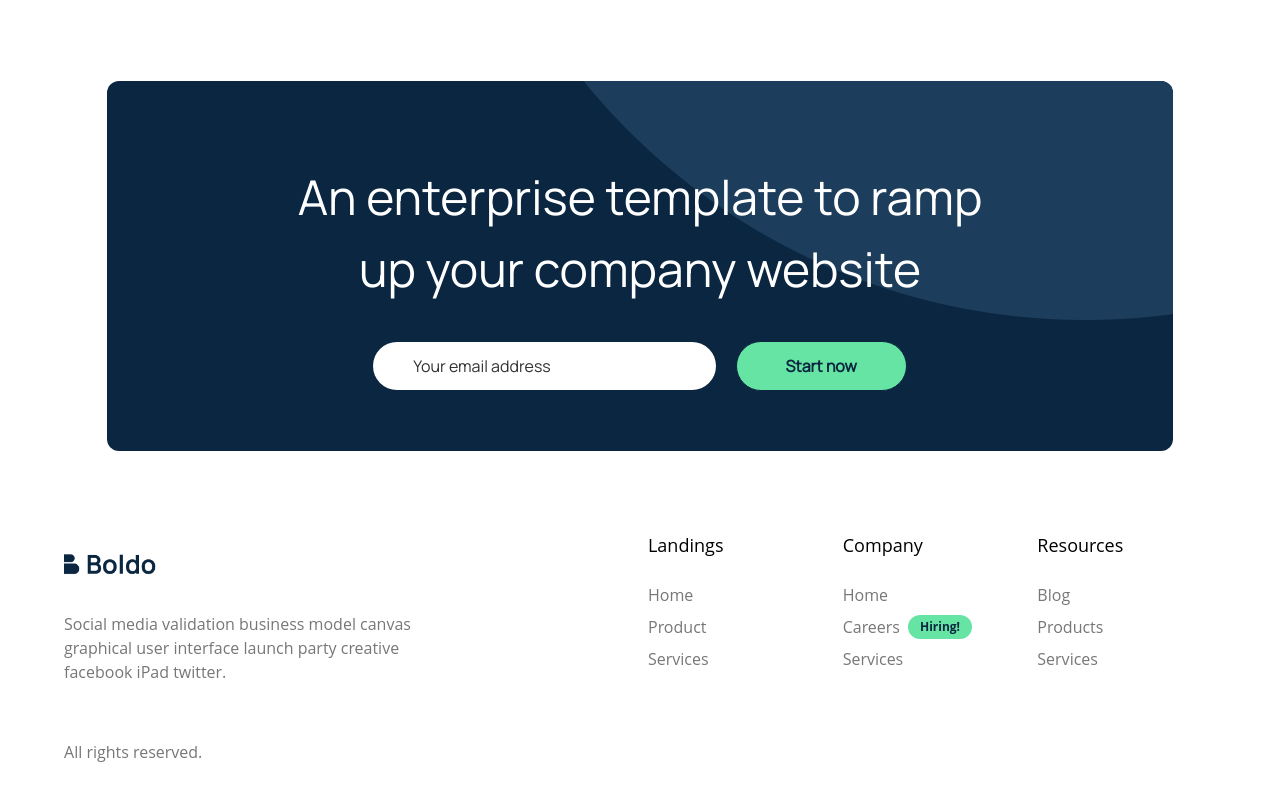
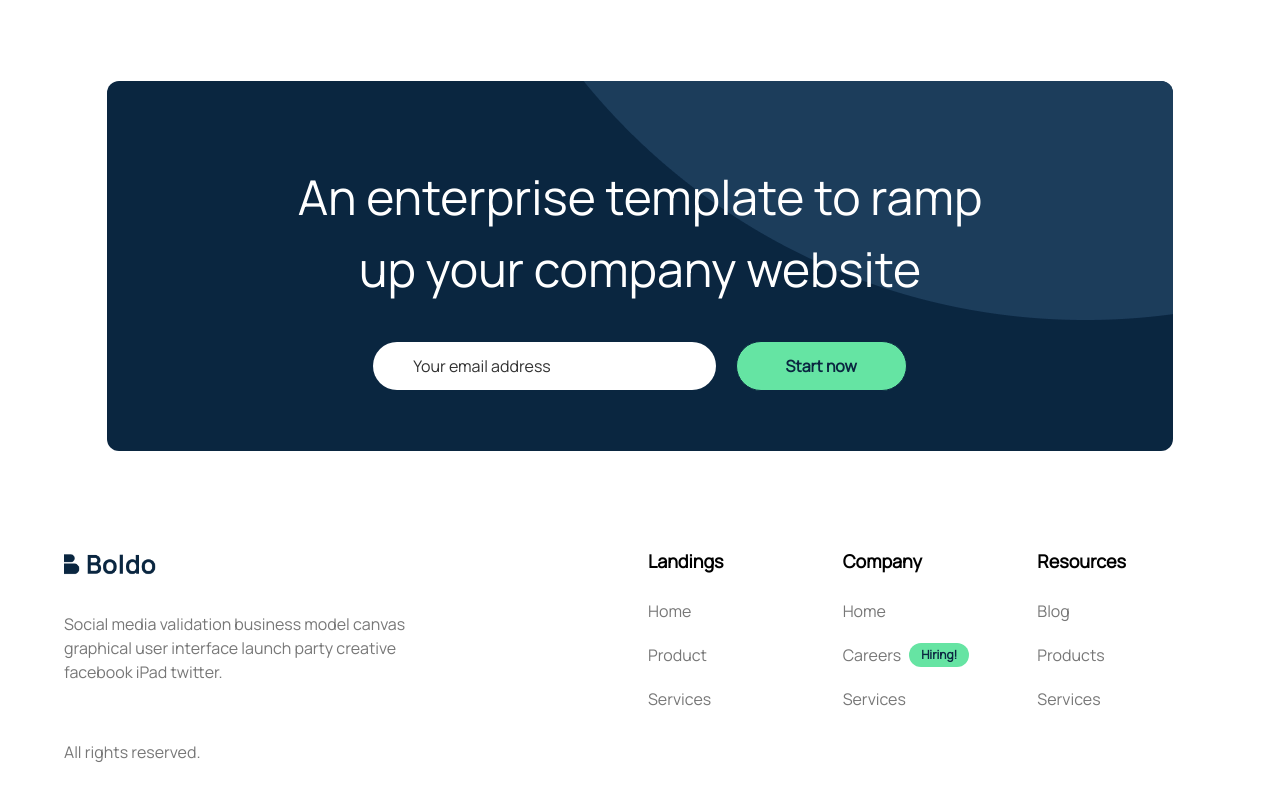
Before and after one commit to ikechuku/boldo-landing-page, a React (Create React App) app: page / in a window 1280 px wide. Shown: the part 2367-3167 px from the top of the page. Built offline with nearby package versions, Linux system fonts and the light colour scheme.

Commit message:
feat: Add Footer component

```diff
--- a/src/components/footer/index.js
+++ b/src/components/footer/index.js
@@ -1,13 +1,12 @@
 import Logo from '../../img/Logo.png'
 const Footer = () => {
     return (
-        <div className="bg-white-300 pt-20 pb-24 ">
+        <div className="bg-white-300 pt-20 pb-18 sans ">
             <div className="max-w-screen-xl w-full mx-auto px-6 sm:px-8 lg:px-16 grid grid-rows-6 sm:grid-rows-1 grid-flow-row sm:grid-flow-col grid-cols-3 sm:grid-cols-12 gap-4 text-silver">
                 <div className="row-span-2 sm:col-span-4 col-start-1 col-end-4 sm:col-end-5 flex flex-col items-start ">
 
-
                     <div className="mb-4">
-                        <a href="#hero" class="flex title-font font-medium bor text-midnight  md:mb-0">
+                        <a href="#hero" class="flex title-font font-medium text-midnight  md:mb-0">
                             <img src={Logo} alt='mySvgImage' className='w-24 my-5' />
                         </a>
                     </div>
@@ -17,9 +16,9 @@ const Footer = () => {
 
                     <p className="text-gray-400 my-10">All rights reserved.</p>
                 </div>
-                <div className=" row-span-2 sm:col-span-2 sm:col-start-7 sm:col-end-9 flex flex-col">
-                    <p className="text-black mb-4 font-medium text-lg">Landings</p>
-                    <ul className=" ">
+                <div className="row-span-2 sm:col-span-2 sm:col-start-7 sm:col-end-9 flex flex-col">
+                    <p className="text-black my-4 text-lg font-bold">Landings</p>
+                    <ul className="space-y-5 ">
                         <li className="my-2 hover:text-orange-500 cursor-pointer transition-all">
                             Home{" "}
                         </li>
@@ -33,13 +32,13 @@ const Footer = () => {
                     </ul>
                 </div>
                 <div className="row-span-2 sm:col-span-2 sm:col-start-9 sm:col-end-11 flex flex-col">
-                    <p className="text-black mb-4 font-medium text-lg">Company</p>
-                    <ul className="">
+                    <p className="text-black my-4 font-bold text-lg">Company</p>
+                    <ul className="space-y-5">
                         <li className="my-2 hover:text-orange-500 cursor-pointer transition-all">
                             Home {" "}
                         </li>
                         <li className="my-2 hover:text-orange-500 cursor-pointer transition-all flex">
-                            Careers <span className='ml-2 rounded-full px-3 text-center text-xs font-bold pt-1 bg-bermuda text-midnight animate-pulse'>
+                            Careers <span className='lg:ml-2 rounded-full px-1 lg:px-3 text-center text-xs font-bold pt-1 bg-bermuda text-midnight animate-pulse'>
                                 Hiring!
                             </span>
                         </li>
@@ -50,8 +49,8 @@ const Footer = () => {
                     </ul>
                 </div>
                 <div className="row-span-2 sm:col-span-2 sm:col-start-11 sm:col-end-13 flex flex-col">
-                    <p className="text-black mb-4 font-medium text-lg">Resources</p>
-                    <ul className="">
+                    <p className="text-black my-4 font-bold text-lg">Resources</p>
+                    <ul className="space-y-5">
                         <li className="my-2 hover:text-orange-500 cursor-pointer transition-all">
                             Blog{" "}
                         </li>
```
